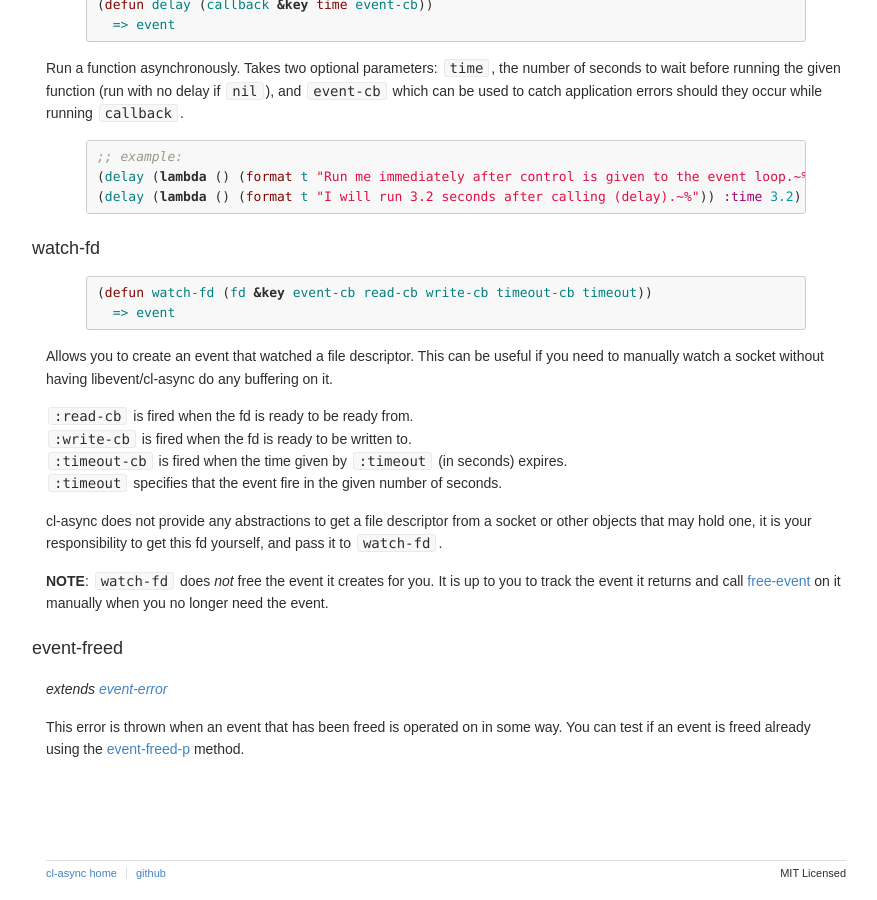
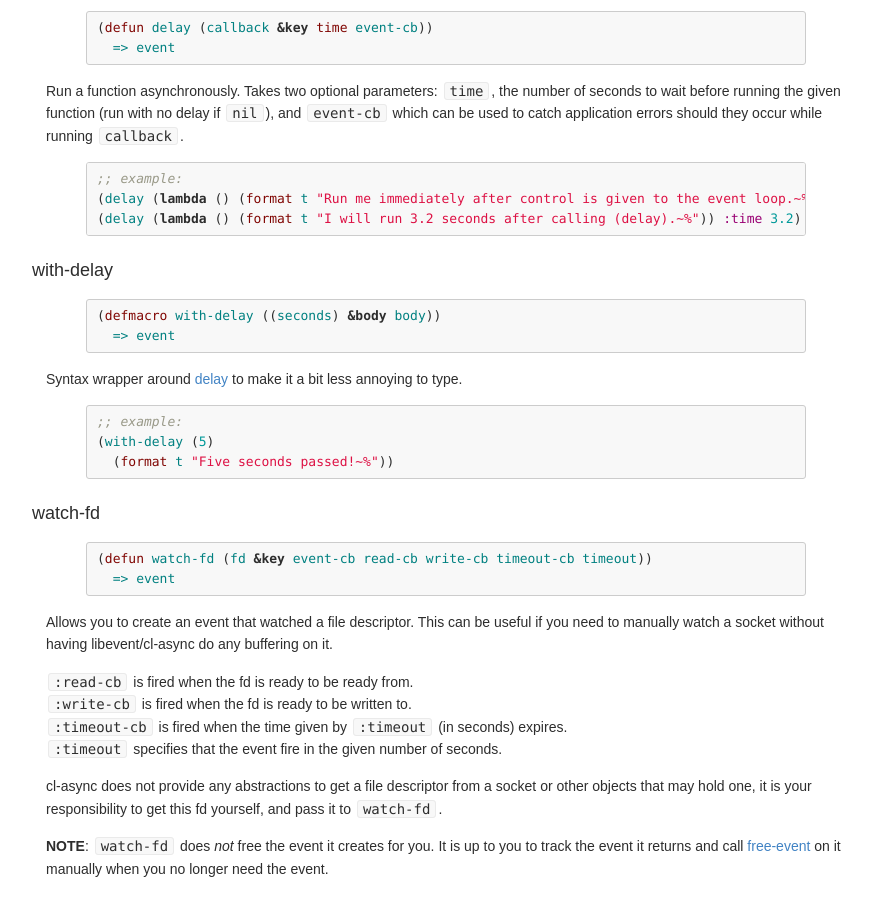
Before and after one commit to orthecreedence/cl-async, a Jekyll site: the page built from events.md, in a window 1280 px wide and 900 px high, scrolled down 1568 px. Shown: the whole window, without its empty margins (194-1071 px from the left). Built offline with Jekyll 4.4.1, drawn with Linux system fonts in a browser that asks for light colours; Markdown is read by kramdown in place of the engine named in the settings.

Commit message:
with-delay docs

```diff
--- a/events.md
+++ b/events.md
@@ -17,6 +17,7 @@ watching an OS file descriptor for changes.
 - [remove-event](#remove-event) _function_
 - [add-event](#add-event) _function_
 - [delay](#delay) _function_
+- [with-delay](#with-delay) _macro_
 - [watch-fd](#watch-fd) _function_
 - [event-freed](#event-freed) _condition_
 
@@ -106,6 +107,21 @@ occur while running `callback`.
 (delay (lambda () (format t "I will run 3.2 seconds after calling (delay).~%")) :time 3.2)
 {% endhighlight %}
 
+<a id="with-delay"></a>
+### with-delay
+{% highlight cl %}
+(defmacro with-delay ((seconds) &body body))
+  => event
+{% endhighlight %}
+
+Syntax wrapper around [delay](#delay) to make it a bit less annoying to type.
+
+{% highlight cl %}
+;; example:
+(with-delay (5)
+  (format t "Five seconds passed!~%"))
+{% endhighlight %}
+
 <a id="watch-fd"></a>
 ### watch-fd
 {% highlight cl %}
```
